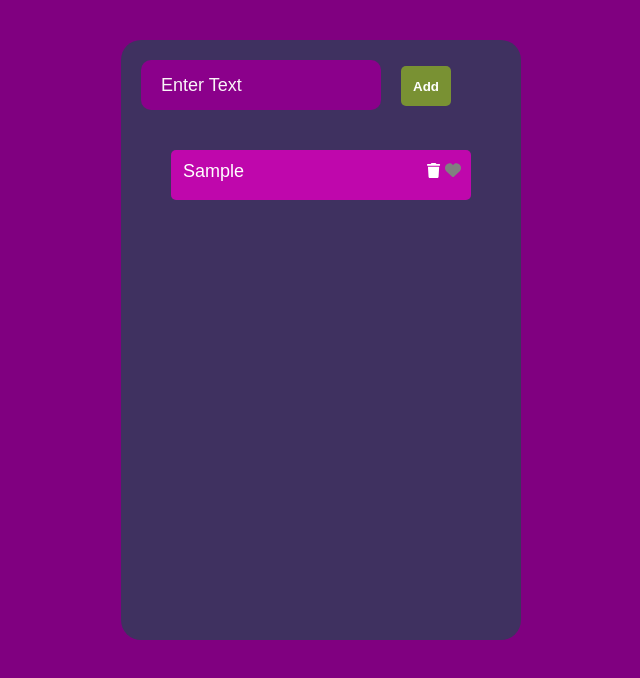
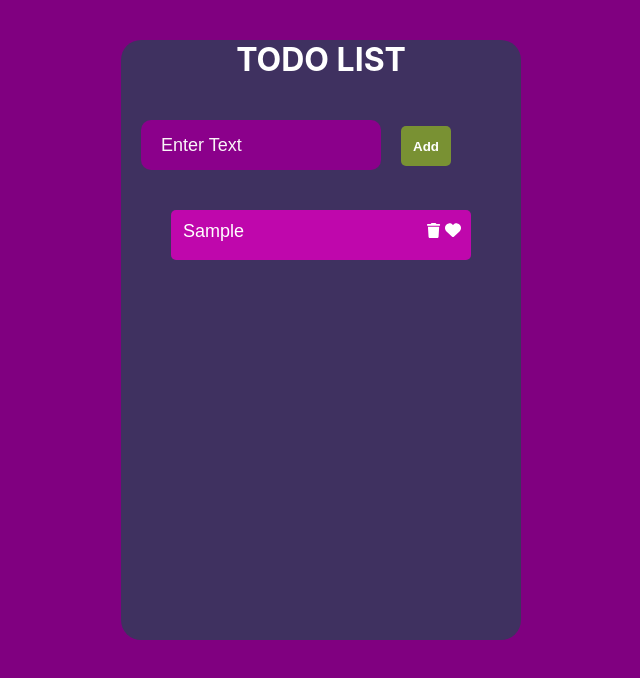
Before and after one commit to Boity-Latakgomo/ToDoList, a React (Create React App) app: page / in a window 1280 px wide. Both pictures are taken after typing "Sample" into the empty fields and a click on the button "Add". Shown: the top 678 px of the page, without its empty margins (319-959 px from the left). Built offline with nearby package versions, Linux system fonts and the light colour scheme.

Commit message:
added TODO LIST HEADER

```diff
--- a/src/App.css
+++ b/src/App.css
@@ -1,5 +1,9 @@
 body{
   background-color: purple;
+}
+.Title{
+  color: white;
+  text-align: center;
 }
 .App{
   background-color: #3f3160;
--- a/src/App.js
+++ b/src/App.js
@@ -87,7 +87,7 @@ class App extends React.Component {
   render() {
     return (
       <div className="App">
-
+        <h1 className='Title'> TODO LIST </h1>
       <header>
          <form id="to-do-form" onSubmit={this.addItem}>
            <input type="text" placeholder="Enter Text"
--- a/src/ListItems.js
+++ b/src/ListItems.js
@@ -27,7 +27,7 @@ function ListItems(props){
                />
               <FontAwesomeIcon className="like"
                icon="heart"
-               color={items.favorite ? "yellow" : "grey"}
+               color={items.favorite ? "yellow" : "white"}
                onClick={() => props.favorite(items.key)}
                />
 
```
